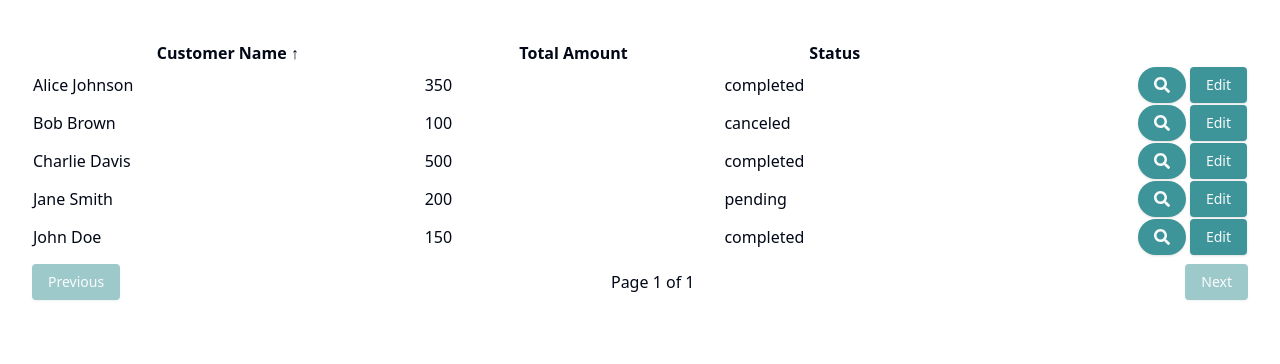
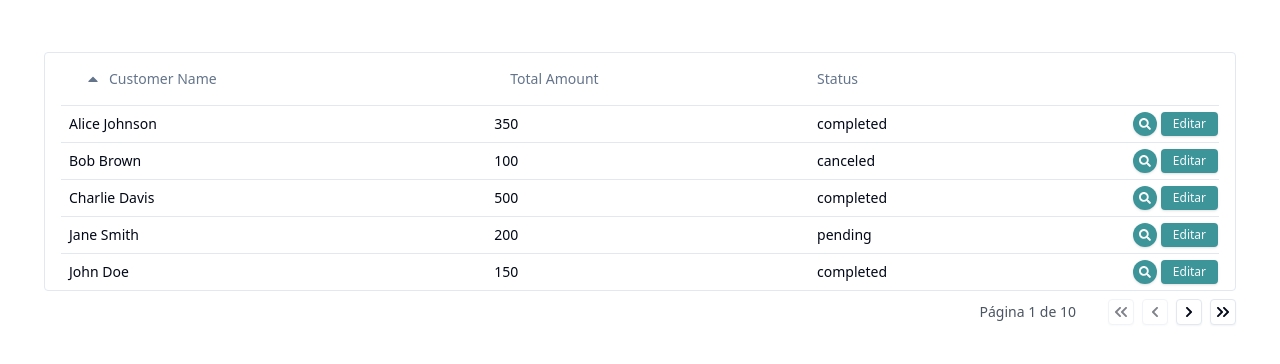
Before and after one commit to danilocolasso/react-base, a React (Vite) app: page /operations/orders in a window 1280 px wide. Shown: the top 364 px of the page. Built offline with nearby package versions, Linux system fonts and the light colour scheme.

Commit message:
Style DataTable component

```diff
--- a/src/components/Button/Button.tsx
+++ b/src/components/Button/Button.tsx
@@ -6,7 +6,9 @@ import { Icon, Icons } from '@/components/Icon';
 export interface ButtonProps extends React.ButtonHTMLAttributes<HTMLButtonElement>, ButtonVariantProps {
   asChild?: boolean;
   loading?: boolean;
-  icon?: keyof typeof Icons;
+  icon?: keyof typeof Icons | false;
+  iconSide?: 'left' | 'right';
+  iconClassName?: string;
 }
 
 export const Button = React.forwardRef<HTMLButtonElement, ButtonProps>(
@@ -15,6 +17,8 @@ export const Button = React.forwardRef<HTMLButtonElement, ButtonProps>(
     variant,
     size,
     icon,
+    iconSide = 'left',
+    iconClassName,
     loading,
     disabled,
     type = 'button',
@@ -30,7 +34,7 @@ export const Button = React.forwardRef<HTMLButtonElement, ButtonProps>(
         ref={ref}
       >
         <div className='flex gap-2 items-center'>
-          { icon && !loading && <Icon name={icon} /> }
+          { icon && !loading && <Icon name={icon} className={iconClassName} /> }
           { loading && <Icon name="FaSpinner" className="animate-spin" /> }
           { props.children }
         </div>
--- a/src/components/DataTable/DataTable.tsx
+++ b/src/components/DataTable/DataTable.tsx
@@ -47,11 +47,13 @@ export const DataTable = <T,>({
   }
 
   return (
-    <div className='flex flex-col gap-2'>
-      <table className='w-full border-collapse'>
+    <div className='flex flex-col gap-2 p-3'>
+      <div className='flex px-4 rounded-sm border relative w-full overflow-auto'>
+        <table className='w-full border-collapse caption-bottom text-sm'>
           <DataTableHead columns={columns} sort={sort} order={order} onSort={handleSort} />
           <DataTableBody columns={columns} data={data} actions={actions} />
         </table>
+      </div>
       {pagination && (
           <DataTablePagination
             page={page}
@@ -60,7 +62,7 @@ export const DataTable = <T,>({
             totalPages={totalPages}
             onPageChange={handlePageChange}
           />
-      ) }
+        )}
     </div>
   );
 };
--- a/src/components/DataTable/DataTableActions.tsx
+++ b/src/components/DataTable/DataTableActions.tsx
@@ -1,6 +1,7 @@
 import { Button } from '@/components/Button';
 import { ButtonVariantProps } from '@/components/Button/buttonVariants';
 import { Icons } from '@/components/Icon';
+import { cn } from '@/utils/className';
 
 export interface TableAction<T> extends Omit<React.ButtonHTMLAttributes<HTMLButtonElement>, 'onClick'>, ButtonVariantProps {
   label?: string;
@@ -23,9 +24,11 @@ export const DataTableActions = <T,>({ actions, row }: DataTableActionsProps<T>)
 
         return (
           <Button
+            {...props}
             key={index}
             onClick={() => onClick(row)}
-            {...props}
+            className={cn('text-xs p-3 h-6 font-normal', { 'w-6 rounded-full' : action.icon && !action.label})}
+            iconClassName='w-3 h-3'
           >
             {action.label}
           </Button>
--- a/src/components/DataTable/DataTableBody.tsx
+++ b/src/components/DataTable/DataTableBody.tsx
@@ -7,11 +7,11 @@ interface DataTableBodyProps<T> extends Omit<DataTableProps<T>, 'service'> {
 
 export const DataTableBody = <T,>({ data, columns, actions }: DataTableBodyProps<T>) => {
   return (
-    <tbody>
+    <tbody className='[&_tr:last-child]:border-0'>
       {data.map((row, index) => (
-        <tr key={index}>
+        <tr key={index} className='border-b transition-colors hover:bg-muted/50 data-[state=selected]:bg-muted'>
           {columns.map((column) => (
-            <td key={String(column.key)}>
+            <td key={String(column.key)} className='p-2 align-middle [&:has([role=checkbox])]:pr-0 [&>[role=checkbox]]:translate-y-[2px]'>
               {row[column.key] as string}
             </td>
           ))}
--- a/src/components/DataTable/DataTableHead.tsx
+++ b/src/components/DataTable/DataTableHead.tsx
@@ -1,20 +1,37 @@
-import { DataTableProps } from './DataTable';
+import { DataTableProps, TableColumn } from './DataTable';
+import { Button } from '@/components/Button';
 
 interface DataTableHeadProps<T> extends Omit<DataTableProps<T>, 'service'> {
   onSort: (key: keyof T) => void;
 }
 
-export const DataTableHead = <T,>({ columns, sort, order, onSort, selectable }: DataTableHeadProps<T>) => {
+export const DataTableHead = <T,>({ columns, sort, order, onSort }: DataTableHeadProps<T>) => {
+  const getHeaderColumn = (column: TableColumn<T>) => {
+    if (column.sortable) {
+      return (
+        <Button
+          variant='ghost'
+          icon={sort === column.key && (order === 'asc' ? 'FaCaretUp' : 'FaCaretDown')}
+          className='flex items-center gap-1'
+          onClick={() => onSort(column.key)}
+        >
+          {column.label}
+        </Button>
+      );
+    }
+
+    return column.label;
+  };
+
   return (
-    <thead>
+    <thead className='[&_tr]:border-b'>
       <tr>
         {columns.map((column) => (
           <th
             key={String(column.key)}
-            onClick={() => column.sortable && onSort(column.key)}
-            className={column.sortable ? 'cursor-pointer' : ''}
+            className='px-2 p-2 text-left align-middle font-medium text-muted-foreground [&:has([role=checkbox])]:pr-0 [&>[role=checkbox]]:translate-y-[2px]'
           >
-            {column.label} {sort === column.key && (order === 'asc' ? '↑' : '↓')}
+            {getHeaderColumn(column)}
           </th>
         ))}
       </tr>
--- a/src/components/DataTable/DataTablePagination.tsx
+++ b/src/components/DataTable/DataTablePagination.tsx
@@ -1,4 +1,6 @@
 import { Button } from '@/components/Button';
+import { Icon } from '@/components/Icon';
+import { Select } from '@/components/Select';
 
 interface DataTablePaginationProps {
   page: number;
@@ -15,6 +17,14 @@ export const DataTablePagination = ({
   totalPages,
   onPageChange,
 }: DataTablePaginationProps) => {
+  const handleFirstPage = () => {
+    onPageChange(1);
+  }
+
+  const handleLastPage = () => {
+    onPageChange(totalPages);
+  }
+
   const handleNextPage = () => {
     onPageChange(Math.min(page + 1, totalPages));
   }
@@ -24,10 +34,54 @@ export const DataTablePagination = ({
   }
 
   return (
-    <div className='flex justify-between items-center'>
-      <Button onClick={handlePreviousPage} disabled={page === 1}>Previous</Button>
-      <span>Page {page} of {totalPages}</span>
-      <Button onClick={handleNextPage} disabled={page === totalPages}>Next</Button>
+    <div className='flex w-full justify-center md:w-auto md:justify-end'>
+      <div className='flex items-center gap-8'>
+        <span className='text-sm text-gray-600 cursor-default'>
+          Página {page} de {totalPages}
+        </span>
+        <div className='flex gap-2'>
+          <Button
+            title='Primeira página'
+            variant='outline'
+            className='w-6 h-6 p-3 gap-0'
+            iconClassName='w-3 h-3'
+            onClick={handleFirstPage}
+            disabled={page === 1}
+          >
+            <Icon name='FaChevronLeft' className='w-3 h-3' />
+            <Icon name='FaChevronLeft' className='w-3 h-3 -ml-3.5' />
+          </Button>
+          <Button
+            title='Página anterior'
+            variant='outline'
+            className='w-6 h-6 p-3'
+            icon='FaChevronLeft'
+            iconClassName='w-3 h-3'
+            onClick={handlePreviousPage}
+            disabled={page === 1}
+          />
+          <Button
+            title='Próxima página'
+            variant='outline'
+            className='w-6 h-6 p-3'
+            icon='FaChevronRight'
+            iconClassName='w-3 h-3'
+            onClick={handleNextPage}
+            disabled={page === totalPages}
+          />
+          <Button
+            title='Última página'
+            variant='outline'
+            className='w-6 h-6 p-3 gap-0'
+            iconClassName='w-3 h-3'
+            onClick={handleLastPage}
+            disabled={page === totalPages}
+          >
+            <Icon name='FaChevronRight' className='w-3 h-3' />
+            <Icon name='FaChevronRight' className='w-3 h-3 -ml-3.5' />
+          </Button>
+        </div>
+      </div>
     </div>
   );
 }
--- a/src/components/DataTable/useDataTable.ts
+++ b/src/components/DataTable/useDataTable.ts
@@ -27,6 +27,7 @@ export const useDataTable = <T,>({ service, sort: defaultSort, order: defaultOrd
     setTotalItems(response.totalItems);
     setTotalPages(response.totalPages);
     setPageSize(response.pageSize);
+    setPage(response.page);
 
     setLoading(false);
   };
--- a/src/components/Icon/Icon.tsx
+++ b/src/components/Icon/Icon.tsx
@@ -1,6 +1,7 @@
 import * as React from 'react';
 import { iconVariants, IconVariantProps } from './iconVariants';
 import { Icons } from '.';
+import { cn } from '@/utils/className';
 
 interface IconProps extends IconVariantProps {
   name: keyof typeof Icons;
@@ -14,6 +15,6 @@ export const Icon: React.FC<IconProps> = ({ name, size, color, className }) => {
     return null;
   }
 
-  const iconClassName = iconVariants({ size, color, className });
-  return <IconComponent className={iconClassName} />;
+  const iconClassName = iconVariants({ size, color });
+  return <IconComponent className={cn(iconClassName, className)} />;
 };
--- a/src/components/Select/Select.tsx
+++ b/src/components/Select/Select.tsx
@@ -6,7 +6,6 @@ import React, { useEffect, useRef, useState } from 'react'
 import { cn } from '@/utils/className'
 import { Label } from '@/components/Label'
 import { uuid } from '@/utils/uuid'
-import { Input } from '@/components/Input'
 import { InputSearch } from '../InputSearch'
 
 const SelectBase = SelectPrimitive.Root
@@ -26,6 +25,7 @@ export interface SelectProps extends React.ComponentProps<typeof SelectBase>, HT
   placeholder?: string;
   options: SelectOption[];
   loading?: boolean;
+  searchable?: boolean;
   onSearchChange?: (query: string) => void;
 }
 
@@ -38,6 +38,7 @@ export const Select = React.forwardRef<HTMLDivElement, SelectProps>(
     options,
     loading = false,
     placeholder = 'Selecione',
+    searchable = true,
     onSearchChange,
     ...props
   }, ref) => {
@@ -97,6 +98,7 @@ export const Select = React.forwardRef<HTMLDivElement, SelectProps>(
             <SelectValue placeholder={placeholder} />
           </SelectTrigger>
           <SelectContent>
+            { searchable && (
               <div className="p-2">
                 <InputSearch
                   value={searchValue}
@@ -105,6 +107,7 @@ export const Select = React.forwardRef<HTMLDivElement, SelectProps>(
                   ref={inputRef}
                 />
               </div>
+            )}
             <SelectGroup>
               { loading && loadingOption() }
               { !loading && filteredOptions.length === 0 && emptyOption() }
--- a/src/lib/api.ts
+++ b/src/lib/api.ts
@@ -14,7 +14,7 @@ instance.interceptors.request.use((config) => {
     config.signal = controller.signal;
     return config;
   }, (error) => {
-    return Promise.reject(error);
+    throw new Error(error);
   });
 
 export default instance;
--- a/src/pages/Sales/Order.tsx
+++ b/src/pages/Sales/Order.tsx
@@ -31,12 +31,13 @@ const actions: TableAction<Order>[] = [
     icon: 'FaSearch',
     variant: 'primary',
     className: 'rounded-full',
+    title: 'Visualizar',
     onClick: (item: Order) => {
       console.log('View', item);
     },
   },
   {
-    label: 'Edit',
+    label: 'Editar',
     onClick: (item: Order) => {
       console.log('Edit', item);
     },
@@ -50,7 +51,6 @@ export const Order = () => {
         service={orderService}
         columns={columns}
         actions={actions}
-        pagination={true}
         sort="customerName"
         order="asc"
       />
```
Also changed, not shown: src/services/order.service.ts (+12 -5 lines). Lines whose indentation alone changed are shown as unchanged.
